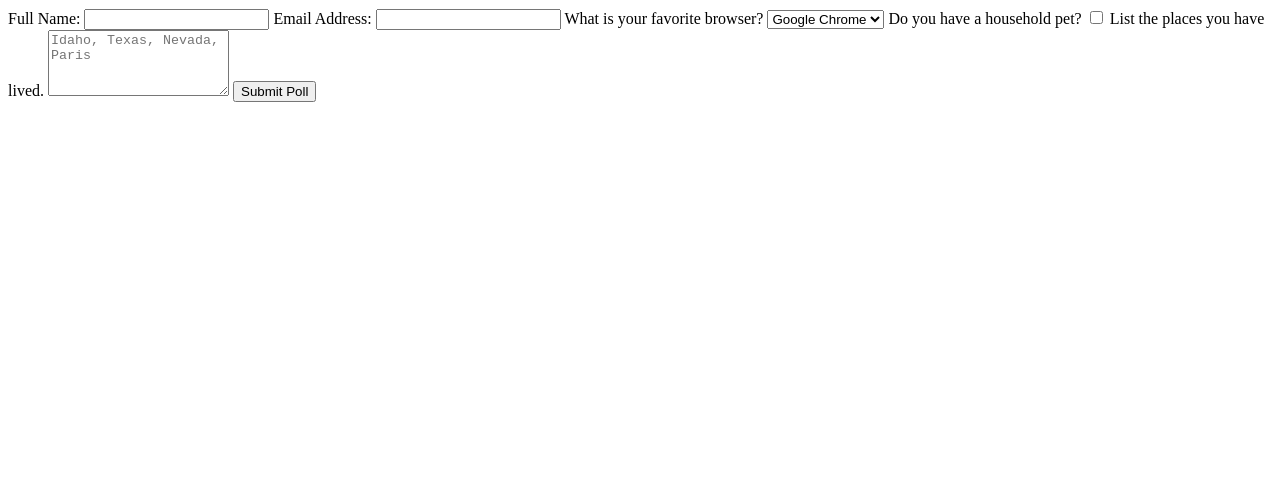
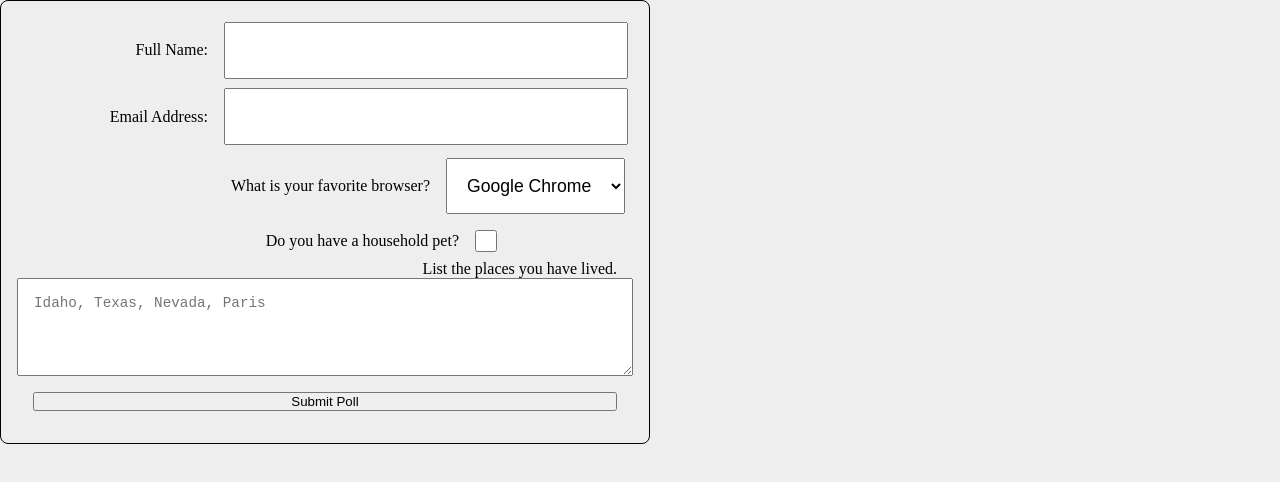
Before and after one commit to lildoza20/wdd130, a plain HTML site: page week05/poll-form.html in a window 1280 px wide. Drawn offline with Linux system fonts and the light colour scheme.

Commit message:
Completed W05 Learning Activity: Styling Forms

```diff
--- a/week05/poll-form.html
+++ b/week05/poll-form.html
@@ -5,27 +5,38 @@
     <meta charset="UTF-8">
     <meta name="viewport" content="width=device-width, initial-scale=1.0">
     <title>Forms</title>
-    <link rel="stylesheet" href="">
+    <link rel="stylesheet" href="styles/poll-form.css">
 </head>
 
 <main>
     <form>
+        <div class="form-item column2">
             <label for="fullname"> Full Name: </label>
             <input type="text" id="fullname" name="fullname" required>
+        </div>
+        <div class="form-item column2">
             <label for="useremail"> Email Address: </label>
             <input type="email" id="useremail" name="useremail" required>
+        </div>
+        <div class="form-item column1">
             <label for="browser"> What is your favorite browser? </label>
             <select name="browser" id="browser">
                 <option value="1"> Google Chrome </option>
                 <option value="2"> Oracle </option>
                 <option value="3"> Edge </option>
             </select>
+        </div>
+        <div class="form-item column1">
             <label for="pet"> Do you have a household pet? </label>
             <input type="checkbox" name="pet" id="pet">
+        </div>
+        <div class="form-item">
             <label for="feedback"> List the places you have lived. </label>
             <textarea id="feedback" name="feedback" rows="4"
               placeholder="Idaho, Texas, Nevada, Paris"></textarea>
-
+        </div>
+        <div class="form-item">
             <button type="submit"> Submit Poll </button>
+        </div>
     </form>
 </main>
--- /dev/null
+++ b/week05/styles/poll-form.css
@@ -0,0 +1,102 @@
+* {
+    margin: 0;
+    padding: 0;
+    box-sizing: border-box;
+}
+
+:root {
+    --margin: 1rem;
+    --padding: 1rem;
+    --width: 650px;
+    --background-color: #eee;
+    --border: 1px solid rgb(0 0 0);
+}
+
+body {
+    font-family: 'Times New Roman', Times, serif;
+    font-size: 1em;
+    background: var(--background-color);
+}
+
+header {
+    width: var(--width);
+}
+
+h1 {
+    margin: var(--margin);
+    font-size: 1em;
+    color: blueviolet;
+    text-align: center;
+}
+
+form {
+    width: var(--width);
+    padding: var(--padding);
+    border: var(--border);
+    border-radius: 0.5rem;
+    background-color: #eee;
+    display: grid;
+}
+
+.form-item {
+    display: grid;
+    align-items: center;
+}
+
+.column1 {
+    display: grid;
+    grid-template-columns: 3fr 1fr;
+    margin: .5rem;
+}
+
+.column2 {
+    display: grid;
+    grid-template-columns: 1fr 2fr;
+    margin: .3rem;
+}
+
+fieldset {
+    display: grid;
+    gap: .5rem;
+    margin: var(--margin);
+    border: var(--border);
+    padding: var(--padding);
+}
+
+legend {
+    padding: var(--padding);
+    color: blueviolet;
+    font-size: 1em;
+}
+
+label {
+    text-align: right;
+    padding-right: var(--padding);
+}
+
+input,
+select,
+textarea {
+    padding: var(--padding);
+    font-size: 1.1em;
+}
+
+input[type=checkbox] {
+    width: 22px;
+    height: 22px;
+    vertical-align: bottom;
+}
+
+button {
+    margin: var(--margin);
+}
+
+button:hover {
+    background-color: aquamarine;
+}
+
+footer {
+    margin: var(--margin);
+    width: var(--width);
+    text-align: center;
+}
```
Lines whose indentation alone changed are shown as unchanged.
